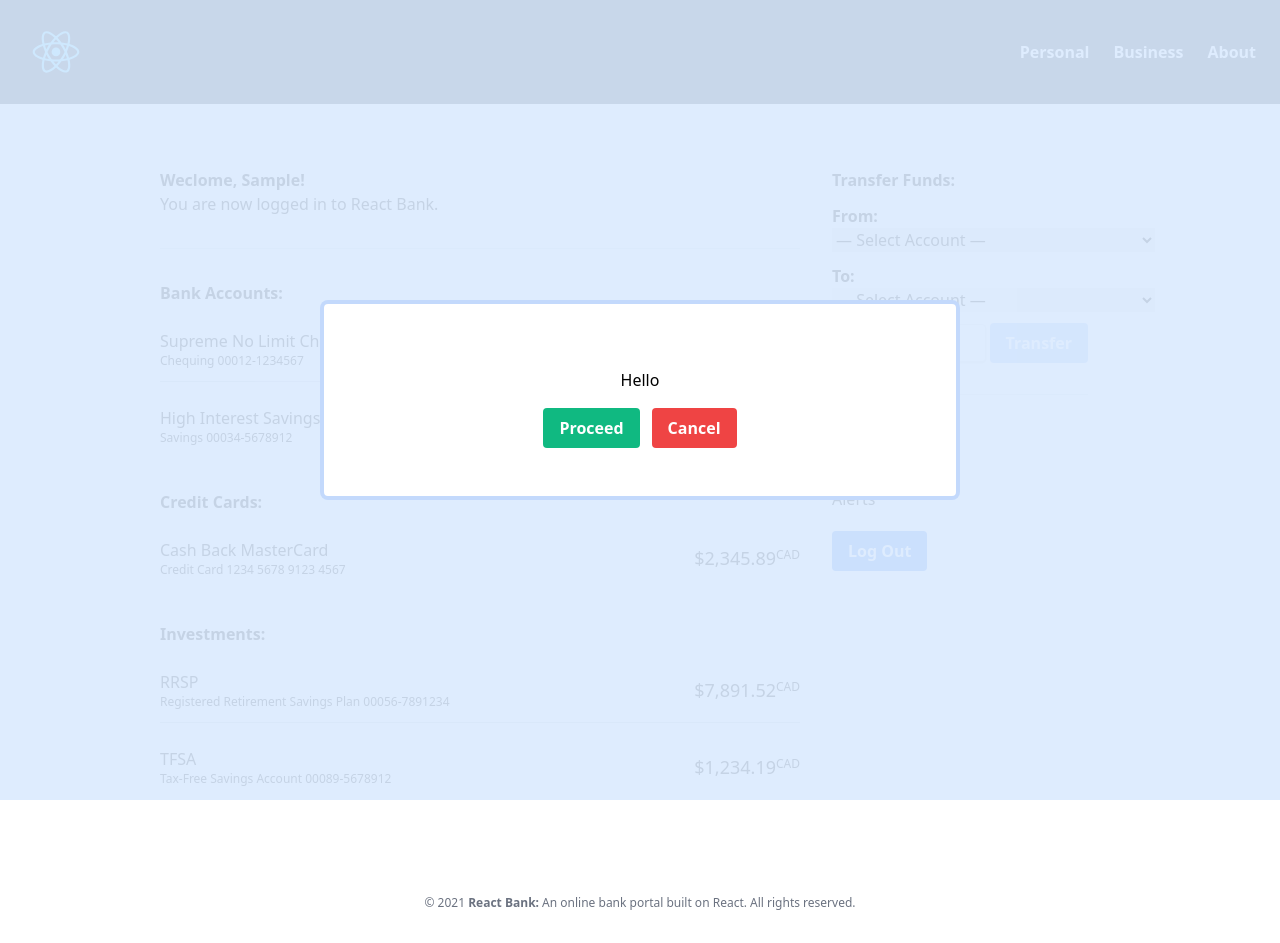
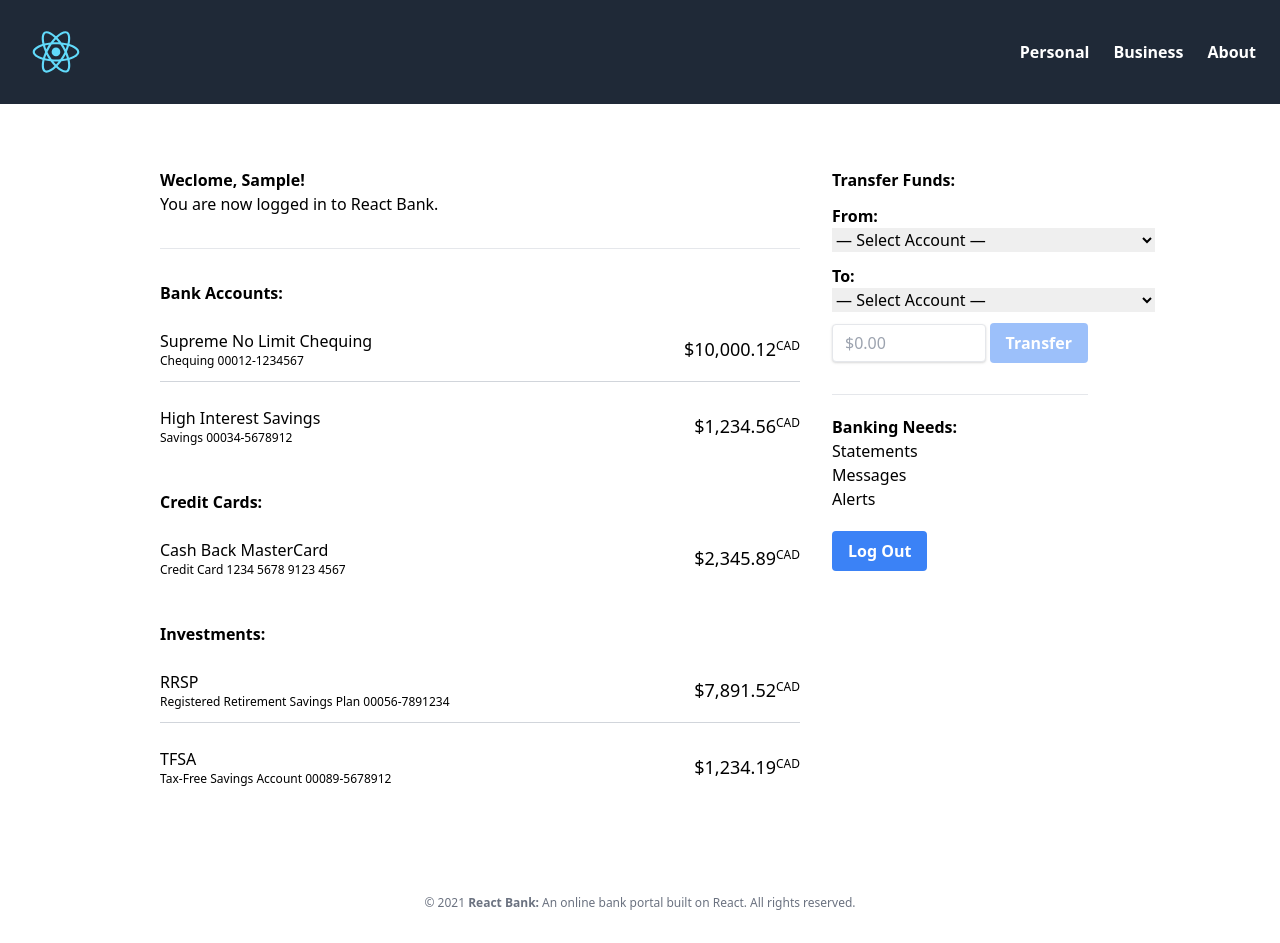
Before and after one commit to nugentmichael/react-bank, a React (Create React App) app: page / in a window 1280 px wide. Both pictures are taken after typing "Sample", "Sample123" into the empty fields and a click on the button "Log In". Built offline with nearby package versions, Linux system fonts and the light colour scheme.

Commit message:
Migrate Modal component functionality to a reusable external component module.

```diff
--- a/src/components/AccountSidebar.js
+++ b/src/components/AccountSidebar.js
@@ -1,6 +1,6 @@
 import React, { useState } from 'react';
 import { useHistory } from 'react-router-dom';
-// import Modal from './Modal';
+import Modal from './Modal';
 
 const PortalSidebar = (props) => {
 	const { chequing, savings, creditCard, rrsp, tfsa, flag, setFlag } = props;
@@ -13,7 +13,6 @@
 	const [transferTo, setTransferTo] = useState('');
 	const [transferFromAccount, setTransferFromAccount] = useState();
 	const [transferToAccount, setTransferToAccount] = useState();
-	const [openModal, setOpenModal] = useState(false);
 	const [transferMessage, setTransferMessage] = useState('');
 
 	const transferValidation = (e) => {
@@ -29,7 +28,7 @@
 		}
 	};
 
-	const transferFunds = (e) => {
+	const confirmTransfer = (e) => {
 		e.preventDefault();
 
 		if (validTransfer && localStorage.getItem('bankAccounts')) {
@@ -52,6 +51,12 @@
 					`Are you sure you want to transfer $${amount} from your ${transferFromAccount} account to ${transferToAccount} account?`
 				);
 
+				transferFunds();
+			}
+		}
+	};
+
+	const transferFunds = () => {
 		// Subtract the amount from the selected From account and add it to the selected To account
 		bankAccounts[transferFrom] = Number(
 			(bankAccounts[transferFrom] - amount).toFixed(2)
@@ -62,10 +67,7 @@
 		);
 
 		// Update the Bank Accounts Local Storage item
-				localStorage.setItem(
-					'bankAccounts',
-					JSON.stringify(bankAccounts)
-				);
+		localStorage.setItem('bankAccounts', JSON.stringify(bankAccounts));
 
 		// Add to the fund transfer details to the Transactions LocalStorage object.
 		transactions[transferTo].push({
@@ -85,10 +87,7 @@
 		});
 
 		// Update the Transactions Local Storage item
-				localStorage.setItem(
-					'transactions',
-					JSON.stringify(transactions)
-				);
+		localStorage.setItem('transactions', JSON.stringify(transactions));
 
 		// Update the valid transfer state to reload the component to display the new account amounts
 		setValidTransfer(false);
@@ -98,45 +97,7 @@
 		setTransferFrom('');
 		setTransferTo('');
 		setFlag(!flag);
-			}
-		}
 	};
-
-	// const toggleModal = () => {
-	// 	openModal === false ? setOpenModal(true) : setOpenModal(false);
-	// };
-
-	const Modal = ({ message }) => (
-		<div
-			className={
-				'w-full h-full fixed top-0 right-0 bottom-0 left-0 z-50 bg-blue-100 bg-opacity-90 block'
-				// (openModal ? 'block' : 'hidden')
-			}
-		>
-			<section className="flex items-center justify-center h-full">
-				<div className="flex flex-col items-center justify-center bg-white w-3/6 h-1/4 border-4 border-blue-500 border-opacity-30 rounded-lg">
-					<div className="my-4">
-						<p className="text-l">{message}</p>
-					</div>
-
-					<div>
-						<button
-							className="mr-3 bg-green-500 hover:bg-green-700 text-white font-bold py-2 px-4 rounded focus:outline-none focus:shadow-outline"
-							onClick={setTransferMessage(null)}
-						>
-							Proceed
-						</button>
-						<button
-							className="bg-red-500 hover:bg-red-700 text-white font-bold py-2 px-4 rounded focus:outline-none focus:shadow-outline"
-							onClick={setTransferMessage(null)}
-						>
-							Cancel
-						</button>
-					</div>
-				</div>
-			</section>
-		</div>
-	);
 
 	const logOut = () => {
 		localStorage.setItem(
@@ -303,7 +264,7 @@
 						: tfsa.toLocaleString()}
 				</option>
 			</select>
-			<form className="flex items-center" onSubmit={transferFunds}>
+			<form className="flex items-center" onSubmit={confirmTransfer}>
 				<input
 					className="my-3 mr-1 shadow appearance-none border rounded w-full py-2 px-3 text-gray-700 mb-3 leading-tight focus:outline-none focus:shadow-outline"
 					id="transferAmount"
@@ -317,12 +278,14 @@
 						'bg-blue-500 hover:bg-blue-700 text-white font-bold py-2 px-4 rounded focus:outline-none focus:shadow-outline' +
 						(!validTransfer && ' opacity-50 cursor-not-allowed')
 					}
-					onClick={transferFunds}
+					onClick={confirmTransfer}
 				>
 					Transfer
 				</button>
-				{/* {transferMessage && <Modal message={transferMessage} />} */}
-				<Modal message="Hello" />
+				{transferMessage && (
+					<Modal open={true} message={transferMessage} />
+				)}
+				{/* <Modal message="Hello" /> */}
 			</form>
 			<hr className="my-5" />
 			<h4 className="font-bold">Banking Needs:</h4>
--- a/src/components/Modal.js
+++ b/src/components/Modal.js
@@ -1,8 +1,47 @@
-import React from 'react';
+import React, { useState } from 'react';
 
-const Modal = ({ message }) => {
-	alert(message);
-	return <p className="text-red-500 text-xs italic">{message}</p>;
+const Modal = (props) => {
+	const { message, open } = props;
+	const [openModal, setOpenModal] = useState(open);
+	const [transferMessage, setTransferMessage] = useState('');
+
+	const toggleModal = () => {
+		openModal === false ? setOpenModal(true) : setOpenModal(false);
+	};
+
+	console.log(props);
+
+	return (
+		<div
+			className={
+				'w-full h-full fixed top-0 right-0 bottom-0 left-0 z-50 bg-blue-100 bg-opacity-90 ' +
+				(openModal ? 'block' : 'hidden')
+			}
+		>
+			<section className="flex items-center justify-center h-full">
+				<div className="flex flex-col items-center justify-center bg-white w-3/6 h-1/4 border-4 border-blue-500 border-opacity-30 rounded-lg">
+					<div className="my-4">
+						<p className="text-l">{message}</p>
+					</div>
+
+					<div>
+						<button
+							className="mr-3 bg-green-500 hover:bg-green-700 text-white font-bold py-2 px-4 rounded focus:outline-none focus:shadow-outline"
+							onClick={setTransferMessage(null)}
+						>
+							Proceed
+						</button>
+						<button
+							className="bg-red-500 hover:bg-red-700 text-white font-bold py-2 px-4 rounded focus:outline-none focus:shadow-outline"
+							onClick={setTransferMessage(null)}
+						>
+							Cancel
+						</button>
+					</div>
+				</div>
+			</section>
+		</div>
+	);
 };
 
 export default Modal;
```
Lines whose indentation alone changed are shown as unchanged.
